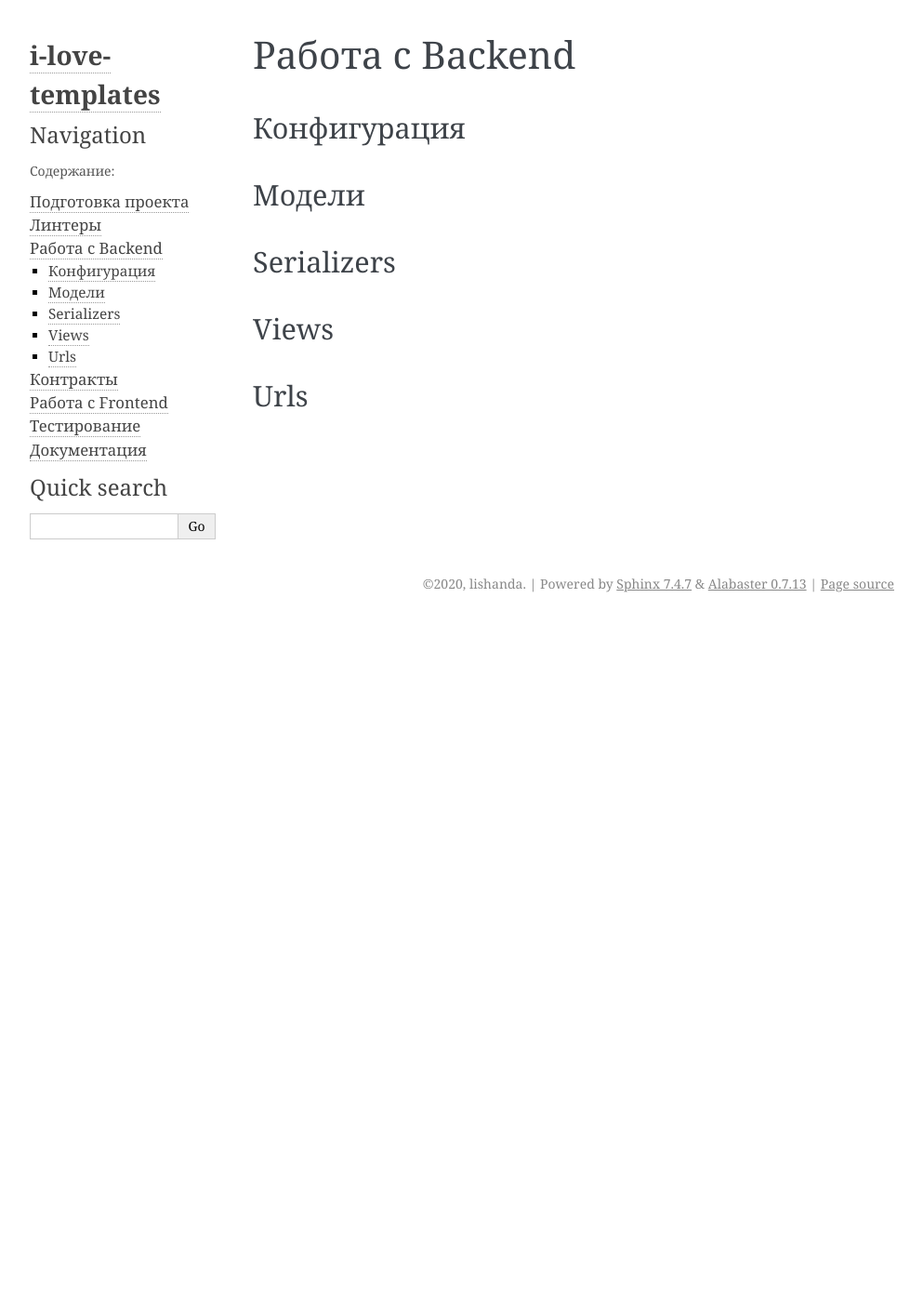
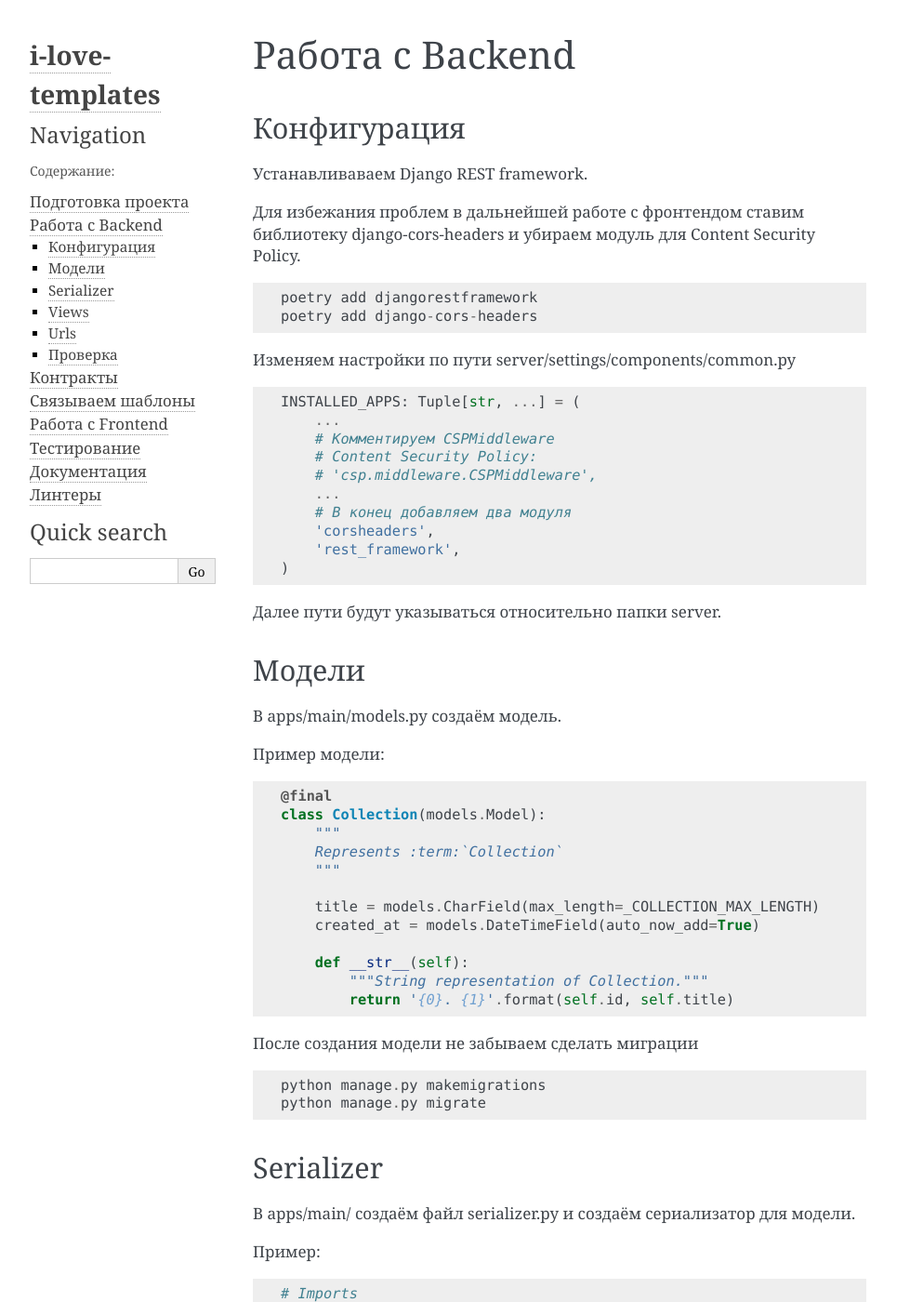
Before and after one commit to lishanda/i-love-templates, a Sphinx documentation site: the page built from docs/pages/backend.rst, in a window 1280 px wide and 1400 px high. Shown: the whole window at 93% size, without its empty margins (148-1141 px from the left). Built offline with Sphinx 7.4.7, drawn with Linux system fonts in a browser that asks for light colours; some of the changed text lies outside the part shown.

Commit message:
Updated backend.rst

```diff
--- a/docs/index.rst
+++ b/docs/index.rst
@@ -11,12 +11,13 @@
    :caption: Содержание:
 
    pages/preparations.rst
-   pages/linters.rst
    pages/backend.rst
    pages/contract.rst
+   pages/connect.rst
    pages/frontend.rst
    pages/tests.rst
    pages/documentation.rst
+   pages/linters.rst
 
 Ссылки на шаблоны
 =================
--- a/docs/pages/backend.rst
+++ b/docs/pages/backend.rst
@@ -4,14 +4,147 @@
 Конфигурация
 ------------
 
+Устанавливаваем Django REST framework.
+
+Для избежания проблем в дальнейшей работе с фронтендом
+ставим библиотеку django-cors-headers и убираем модуль для
+Content Security Policy.
+
+.. code-block::
+
+    poetry add djangorestframework
+    poetry add django-cors-headers
+
+Изменяем настройки по пути server/settings/components/common.py
+
+.. code-block:: python
+
+    INSTALLED_APPS: Tuple[str, ...] = (
+        ...
+        # Комментируем CSPMiddleware
+        # Content Security Policy:
+        # 'csp.middleware.CSPMiddleware',
+        ...
+        # В конец добавляем два модуля
+        'corsheaders',
+        'rest_framework',
+    )
+
+Далее пути будут указываться относительно папки server.
+
 Модели
 ------
 
-Serializers
------------
+В apps/main/models.py создаём модель.
+
+Пример модели:
+
+.. code-block:: python
+
+    @final
+    class Collection(models.Model):
+        """
+        Represents :term:`Collection`
+        """
+
+        title = models.CharField(max_length=_COLLECTION_MAX_LENGTH)
+        created_at = models.DateTimeField(auto_now_add=True)
+
+        def __str__(self):
+            """String representation of Collection."""
+            return '{0}. {1}'.format(self.id, self.title)
+
+После создания модели не забываем сделать миграции
+
+.. code-block::
+
+    python manage.py makemigrations
+    python manage.py migrate
+
+Serializer
+----------
+
+В apps/main/ создаём файл serializer.py и создаём сериализатор
+для модели.
+
+Пример:
+
+.. code-block:: python
+
+    # Imports
+    from rest_framework import serializers
+    from server.apps.main.models import Collection
+
+    # Serializer
+    class CollectionSerializer(serializers.ModelSerializer):
+        """Serializer for Collection class."""
+        class Meta:
+            model = Collection
+            fields = ('id', 'title', 'created_at')
 
 Views
 -----
 
+В apps/main/views.py добавляем ViewSet для нашей модели.
+
+Пример:
+
+.. code-block:: python
+
+    # Imports
+    from server.apps.main.models import Collection
+    from server.apps.main.serializers import CollectionSerializer
+
+    # View
+    class CollectionViewSet(viewsets.ModelViewSet):
+        """
+        REST API Viewset for Collection class.
+        """
+        queryset = Collection.objects.all()
+        serializer_class = CollectionSerializer
+
+
 Urls
 ----
+
+В apps/main/urls.py создаём роутер для автоматической
+маршрутизации ViewSet.
+
+.. code-block:: python
+
+    # Imports
+    from rest_framework import routers
+    from server.apps.main.views import CollectionViewSet
+
+    # Router
+    router = routers.DefaultRouter()
+    router.register(r'collections', CollectionViewSet)
+
+    urlpatterns = router.urls
+
+
+В server/urls.py указываем ссылку на дочерний urls.
+
+.. code-block:: python
+
+    # Imports
+    from server.apps.main import urls as main_urls
+
+    urlpatterns = [
+        # Apps:
+        path('api/', include(main_urls, namespace='main')),
+        ...
+    ]
+
+Проверка
+--------
+
+Теперь при запуске сервера и подключении по адресу
+вашей view должен отобразиться веб-интерфейс
+Django REST framework
+
+Пример полного пути к view:
+
+.. code-block::
+
+    http://127.0.0.1:8000/api/collections/
--- /dev/null
+++ b/docs/pages/connect.rst
@@ -0,0 +1,2 @@
+Связываем шаблоны
+=================
```
